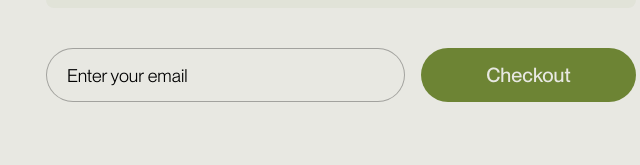
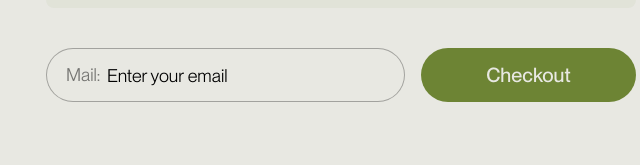
Before and after one commit to Troshuk/organic-food-boutique-store, a website built with Vite: page src/cart.html in a window 1280 px wide. Shown: the part 1015-1180 px from the top of the page, 242-882 px from the left. Built offline with nearby package versions, Linux system fonts and the light colour scheme.

Commit message:
placeholder input

```diff
--- a/src/css/partials/cart.css
+++ b/src/css/partials/cart.css
@@ -66,9 +66,8 @@
   width: 335px;
 }
 
-
 .cart-added-list {
-    width: 349px;
+  width: 349px;
 }
 
 .cart-basket-item:not(:last-child) {
@@ -164,8 +163,27 @@
   margin-left: 8px;
 }
 
+.placeholder-prefix {
+  position: absolute;
+  left: 20px;
+  top: 12px;
+  margin-right: 8px;
+
+  font-size: 14px;
+  line-height: 1.29;
+  color: rgba(1, 1, 1, 0.5);
+}
+
+.checkout-field {
+  position: relative;
+}
+
 .cart-basket-input {
-  padding: 12px 20px;
+  padding-top: 12px;
+  padding-bottom: 12px;
+  padding-right: 20px;
+  padding-left: 50px;
+
   border-radius: 30px;
   border: 1px solid rgba(1, 1, 1, 0.3);
   margin-bottom: 14px;
@@ -205,8 +223,8 @@
 .cart-submit-button:hover,
 .cart-submit-button:focus {
   background-color: var(--color-dark-green);
-transition-duration: var(--transition-time);
-    transition-timing-function: var(--transition-function);
+  transition-duration: var(--transition-time);
+  transition-timing-function: var(--transition-function);
 }
 
 .checkout-field {
@@ -268,8 +286,7 @@ transition-duration: var(--transition-time);
 
   .cart-added-list {
     width: 711px;
-}
-
+  }
 
   .cart-delete-icon {
     width: 24px;
@@ -344,12 +361,22 @@ transition-duration: var(--transition-time);
 
   .cart-basket-input {
     display: flex;
-    padding: 15px 20px;
+    padding-top: 15px;
+    padding-bottom: 15px;
+    padding-right: 20px;
+    padding-left: 60px;
     margin-bottom: 0;
     width: 359px;
     font-size: 18px;
     line-height: 1.33;
     height: 54px;
+  }
+
+  .placeholder-prefix {
+    top: 15px;
+    font-size: 18px;
+    line-height: 1.33;
+    color: rgba(1, 1, 1, 0.5);
   }
 
   .checkout-field {
@@ -398,12 +425,11 @@ transition-duration: var(--transition-time);
     margin-top: 73px;
   }
 
-.cart-added-list {
+  .cart-added-list {
     width: 540px;
   }
 
   .cart-basket-item {
     width: 500px;
   }
-
 }
--- a/src/partials/cart/cart.html
+++ b/src/partials/cart/cart.html
@@ -159,6 +159,7 @@
 
         <form class="checkout-field">
           <label for="cart-client-email" class="cart-input-label">
+            <span class="placeholder-prefix">Mail:</span>
             <input
               type="email"
               pattern=".+@example\."
```
